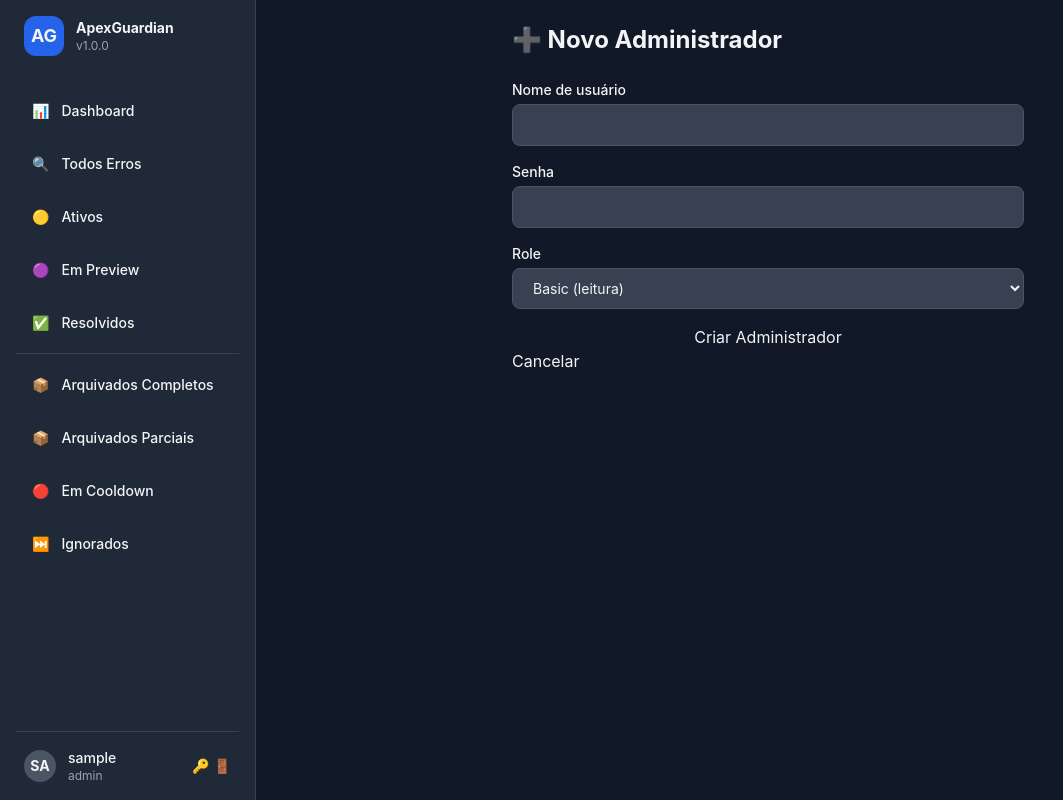
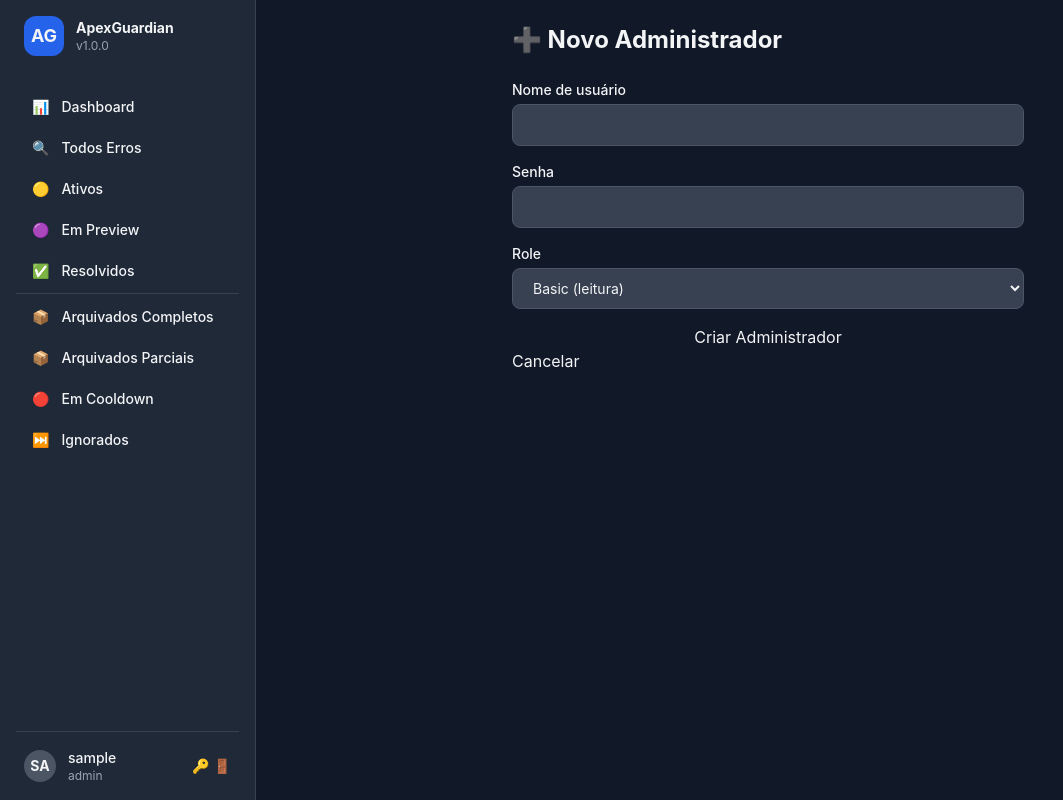
Before and after one commit to Fardinando/ApexGuardian, a FastAPI app: template app/templates/admin/admin_add.html in a window 1280 px wide. Shown: the whole page, without its empty margins (0-1063 px from the left). Run offline with FastAPI, Linux system fonts and the light colour scheme; the template is opened without the code that fills it: most values are stand-ins (such as "Sample title", 1, 10 or a date in 2020); parts of the project's set-up code (start-up, migrations or seed data) failed here and were passed over; some libraries are stand-ins or nearby versions.

Commit message:
fix: reduzir espaçamento sidebar (py-2 + space-y-1)

```diff
--- a/app/templates/admin/base.html
+++ b/app/templates/admin/base.html
@@ -18,7 +18,7 @@
         .badge-cooldown { @apply bg-red-100 text-red-800; }
         .badge-give_up { @apply bg-red-200 text-red-900; }
         .badge-ignored { @apply bg-gray-200 text-gray-500; }
-        .sidebar-link { display: flex; align-items: center; gap: 0.75rem; width: 100%; padding: 0.75rem 1rem; border-radius: 0.5rem; font-size: 0.875rem; font-weight: 500; transition: all 0.15s; }
+        .sidebar-link { display: flex; align-items: center; gap: 0.75rem; width: 100%; padding: 0.5rem 1rem; border-radius: 0.5rem; font-size: 0.875rem; font-weight: 500; transition: all 0.15s; }
         .sidebar-link:hover { background-color: rgba(55, 65, 81, 0.5); color: white; }
         .sidebar-link.active { background-color: #2563eb; color: white; }
         .card { @apply bg-gray-800 rounded-xl border border-gray-700 p-6; }
@@ -43,7 +43,7 @@
                 </div>
             </div>
 
-            <nav class="flex-1 space-y-2">
+            <nav class="flex-1 space-y-1">
                 <a href="/admin" class="sidebar-link {% if request.url.path == '/admin' %}active{% endif %}">
                     <span>📊</span> Dashboard
                 </a>
```
